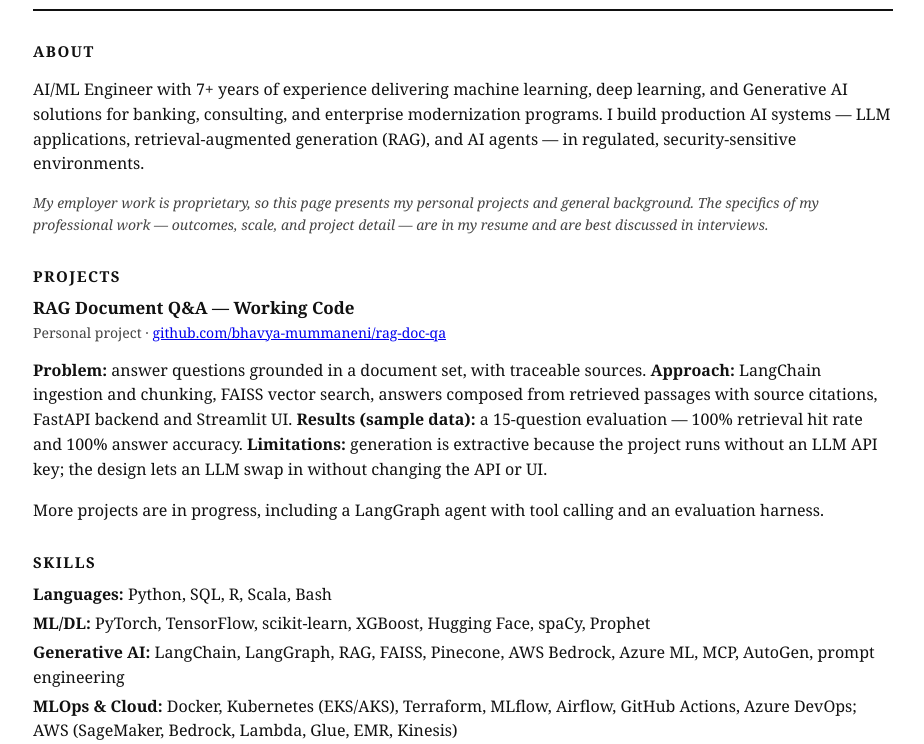
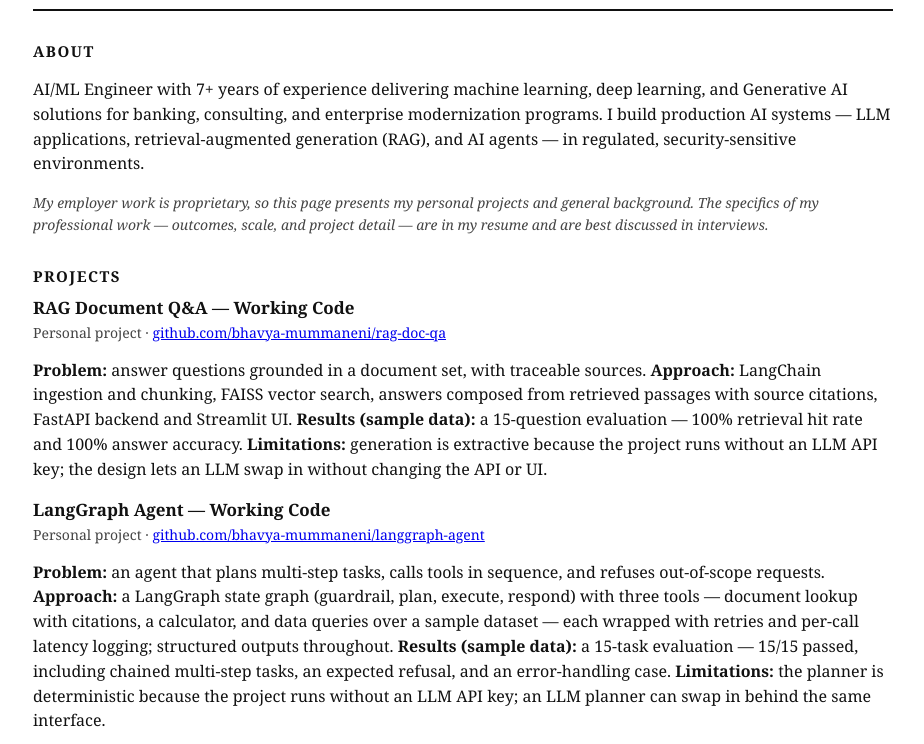
Before and after one commit to bhavya-mummaneni/bhavya-mummaneni.github.io, a plain HTML site: page index.html in a window 1280 px wide. Shown: the part 195-939 px from the top of the page, without its empty margins (177-1101 px from the left). Drawn offline with Linux system fonts and the light colour scheme.

Commit message:
Feature the LangGraph agent project

```diff
--- a/index.html
+++ b/index.html
@@ -45,7 +45,10 @@
     <h3>RAG Document Q&amp;A — Working Code</h3>
     <div class="org">Personal project · <a href="https://github.com/bhavya-mummaneni/rag-doc-qa">github.com/bhavya-mummaneni/rag-doc-qa</a></div>
     <p><strong>Problem:</strong> answer questions grounded in a document set, with traceable sources. <strong>Approach:</strong> LangChain ingestion and chunking, FAISS vector search, answers composed from retrieved passages with source citations, FastAPI backend and Streamlit UI. <strong>Results (sample data):</strong> a 15-question evaluation — 100% retrieval hit rate and 100% answer accuracy. <strong>Limitations:</strong> generation is extractive because the project runs without an LLM API key; the design lets an LLM swap in without changing the API or UI.</p>
-    <p>More projects are in progress, including a LangGraph agent with tool calling and an evaluation harness.</p>
+  <div class="project">
+    <h3>LangGraph Agent — Working Code</h3>
+    <div class="org">Personal project · <a href="https://github.com/bhavya-mummaneni/langgraph-agent">github.com/bhavya-mummaneni/langgraph-agent</a></div>
+    <p><strong>Problem:</strong> an agent that plans multi-step tasks, calls tools in sequence, and refuses out-of-scope requests. <strong>Approach:</strong> a LangGraph state graph (guardrail, plan, execute, respond) with three tools — document lookup with citations, a calculator, and data queries over a sample dataset — each wrapped with retries and per-call latency logging; structured outputs throughout. <strong>Results (sample data):</strong> a 15-task evaluation — 15/15 passed, including chained multi-step tasks, an expected refusal, and an error-handling case. <strong>Limitations:</strong> the planner is deterministic because the project runs without an LLM API key; an LLM planner can swap in behind the same interface.</p>
   </div>
 
   <h2>Skills</h2>
```
